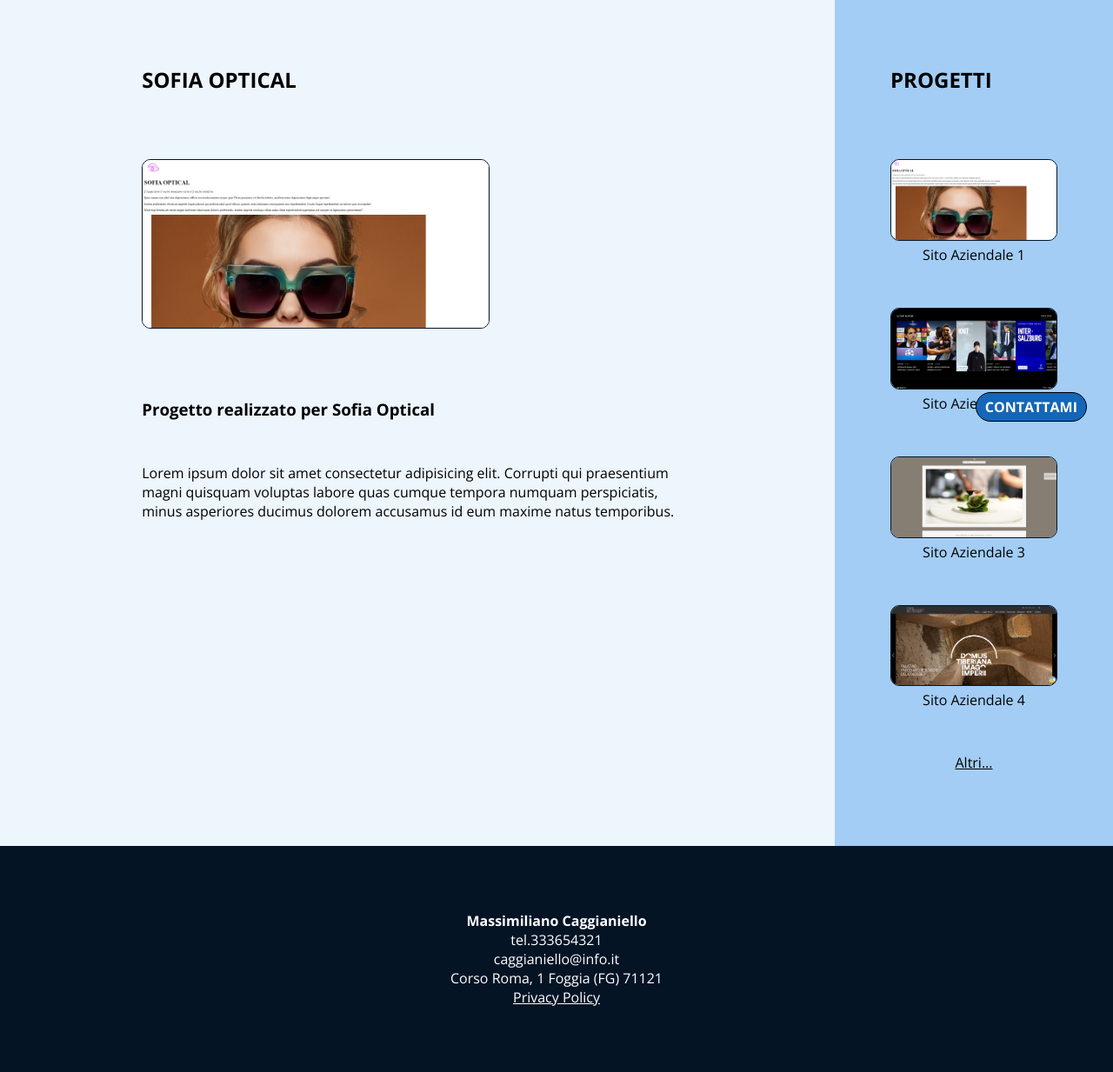
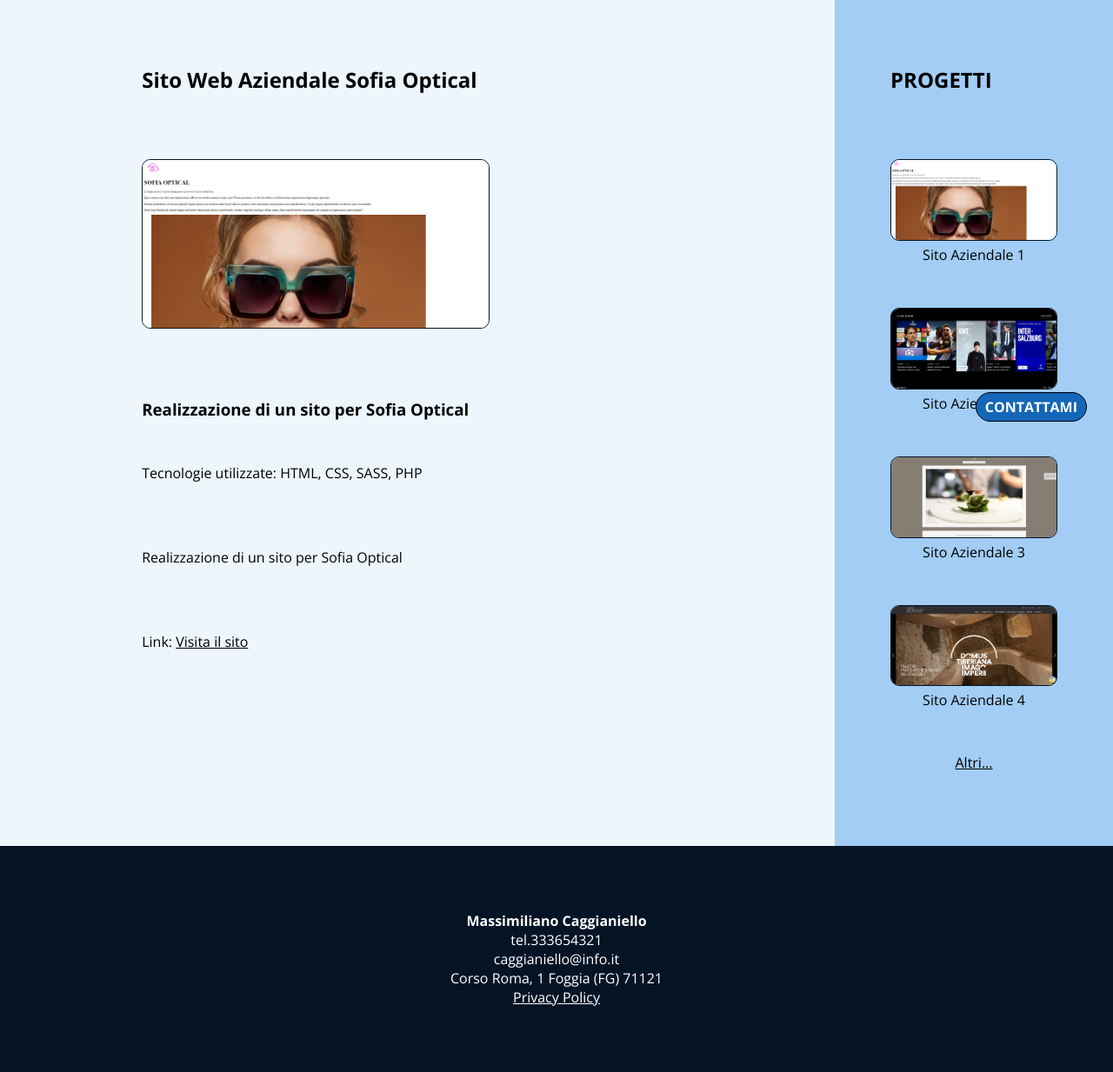
Before and after one commit to MassimilianoCaggianiello/esame_2, a PHP site: page /paginaProgetto.php?id=1 in a window 1280 px wide. Shown: the part 285-1518 px from the top of the page at 87% size. Run offline with PHP 8.4, Linux system fonts and the light colour scheme.

Commit message:
modificate portfolioProgetti.json, portfolio.php e paginaProgetto.php
aggiunti id univoci ai progetti su file portfolioProgetti.json; modificata la pagina portfolio.php per caricare i dati dei progetti dal json e generare link dinamici per i dettagli; modificata la pagina paginaProgetto.php per visualizzare i dettagli del progetto selezionato basandosi sull'id passato tramite l'url e non più solo del progetto Sofia Optical

```diff
--- a/paginaProgetto.php
+++ b/paginaProgetto.php
@@ -32,22 +32,38 @@
     <div id="divBodyProgettoSofiaOptical" class="divBody">
 
         <!-- Inizio corpo per tutte le pagine tranne per home -->
-        <main id="divMainProgettoSofiaOptical" class="divMain">
-            <div id="divMainProgettoSofiaOptical2" class="divMain2">
-                <h2>SOFIA OPTICAL</h2>
-                <img src="./Immagini/sitoAziendale1.jpg" alt="Progetto Sofia Optical">
-                <h3>Progetto realizzato per Sofia Optical</h3>
-                <p>Lorem ipsum dolor sit amet consectetur adipisicing elit. Corrupti qui praesentium magni quisquam
-                    voluptas labore quas cumque tempora numquam perspiciatis, minus asperiores ducimus dolorem accusamus
-                    id eum maxime natus temporibus.</p>
+        <main id="divMainProgetto" class="divMain">
+            <div id="divMainProgetto2" class="divMain2">
+                <?php
+                $id = $_GET['id'];
+
+                $json = file_get_contents('./portfolioProgetti.json');
+                $progetti = json_decode($json, true);
+
+                foreach ($progetti['progetti'] as $progetto) {
+                    if ($progetto['id'] == $id) {
+                        echo '<h2>' . $progetto['titolo'] . '</h2>';
+                        echo '<img src="' . $progetto['immagine'] . '" alt="Immagine di ' . $progetto['titolo'] . '">';
+                        echo '<h3>' . $progetto['descrizione'] . '</h3>';
+                        echo '<p>Tecnologie utilizzate: ' . implode(", ", $progetto['tecnologie']) . '</p>';
+                        echo '<p>' . $progetto['descrizione'] . '</p>';
+                        if (strpos($progetto['link'], 'http') === 0) {
+                            echo '<p>Link: <a href="' . $progetto['link'] . '">Visita il sito</a></p>';
+                        } else {
+                            echo '<p>Link: <a href="paginaProgetto.php?id=' . $progetto['id'] . '">Dettagli</a></p>';
+                        }
+                        break;
+                    }
+                }
+                ?>
             </div>
         </main>
         <!-- Fine corpo per tutte le pagine tranne per home -->
 
         <!-- Inizio anteprime per tutte le pagine tranne per home e portfolio -->
-        <div id="divAnteprimeProgettoSofiaOptical" class="divAnteprime">
+        <div id="divAnteprimeProgetto" class="divAnteprime">
             <h2>PROGETTI</h2>
-            <div id="divAnteprimeProgettoSofiaOptical2" class="divAnteprime2">
+            <div id="divAnteprimeProgetto2" class="divAnteprime2">
                 <div class="divAnteprime3"><img src="./Immagini/sitoAziendale1.jpg" alt="Anteprima Sito Aziendale 1">
                     <p>Sito Aziendale 1</p>
                 </div>
--- a/portfolio.php
+++ b/portfolio.php
@@ -47,7 +47,7 @@
                     echo "<img src='" . $progetto['immagine'] . "' alt='Immagine di " . $progetto['titolo'] . "'>";
                     echo "<p>" . $progetto['descrizione'] . "</p>";
                     echo "<p>Tecnologie utilizzate: " . implode(", ", $progetto['tecnologie']) . "</p>";
-                    echo "<a href='" . $progetto['link'] . "'>Vedi il progetto</a>";
+                    echo "<a href='paginaProgetto.php?id=" . $progetto['id'] . "'>Vedi il progetto</a>";
                     echo "</div>";
                 }
                 ?>
--- a/portfolioProgetti.json
+++ b/portfolioProgetti.json
@@ -1,6 +1,7 @@
 {
     "progetti": [
         {
+            "id": 1,
             "titolo": "Sito Web Aziendale Sofia Optical",
             "descrizione": "Realizzazione di un sito per Sofia Optical",
             "tecnologie": [
@@ -10,9 +11,10 @@
                 "PHP"
             ],
             "immagine": "./Immagini/sitoAziendale1.jpg",
-            "link": "paginaProgetto.html"
+            "link": "https://www.otticasofia.it/"
         },
         {
+            "id": 2,
             "titolo": "Sito Web Aziendale Inter",
             "descrizione": "Realizzazione di un sito per Inter",
             "tecnologie": [
@@ -25,6 +27,7 @@
             "link": "https://inter.it"
         },
         {
+            "id": 3,
             "titolo": "Sito Web Aziendale Sartoria del Gusto",
             "descrizione": "Realizzazione di un sito per Sartoria del Gusto",
             "tecnologie": [
@@ -37,6 +40,7 @@
             "link": "https://sartoriadelgusto.it"
         },
         {
+            "id": 4,
             "titolo": "Sito Web Aziendale Domus",
             "descrizione": "Realizzazione di un sito per Domus",
             "tecnologie": [
@@ -49,6 +53,7 @@
             "link": "https://domus.it"
         },
         {
+            "id": 5,
             "titolo": "E-Commerce Amazon",
             "descrizione": "Realizzazione di un sito per Amazon",
             "tecnologie": [
@@ -61,6 +66,7 @@
             "link": "https://amazon.it"
         },
         {
+            "id": 6,
             "titolo": "E-Commerce Subito",
             "descrizione": "Realizzazione di un sito per Subito",
             "tecnologie": [
@@ -73,6 +79,7 @@
             "link": "https://subito.it"
         },
         {
+            "id": 7,
             "titolo": "E-Commerce Ebay",
             "descrizione": "Realizzazione di un sito per Ebay",
             "tecnologie": [
@@ -85,6 +92,7 @@
             "link": "https://ebay.it"
         },
         {
+            "id": 8,
             "titolo": "E-Commerce Wish",
             "descrizione": "Realizzazione di un sito per Wish",
             "tecnologie": [
@@ -97,6 +105,7 @@
             "link": "https://wish.it"
         },
         {
+            "id": 9,
             "titolo": "Sito di Informazione e Risorse Wikipedia",
             "descrizione": "Realizzazione di un sito per Wikipedia",
             "tecnologie": [
@@ -109,6 +118,7 @@
             "link": "https://wikipedia.it"
         },
         {
+            "id": 10,
             "titolo": "Sito di Informazione e Risorse Treccani",
             "descrizione": "Realizzazione di un sito per Treccani",
             "tecnologie": [
@@ -121,6 +131,7 @@
             "link": "https://treccani.it"
         },
         {
+            "id": 11,
             "titolo": "Sito di Informazione e Risorse W3C",
             "descrizione": "Realizzazione di un sito per W3C",
             "tecnologie": [
@@ -133,6 +144,7 @@
             "link": "https://w3c.it"
         },
         {
+            "id": 12,
             "titolo": "Sito di Informazione e Risorse HTML",
             "descrizione": "Realizzazione di un sito per HTML",
             "tecnologie": [
```
